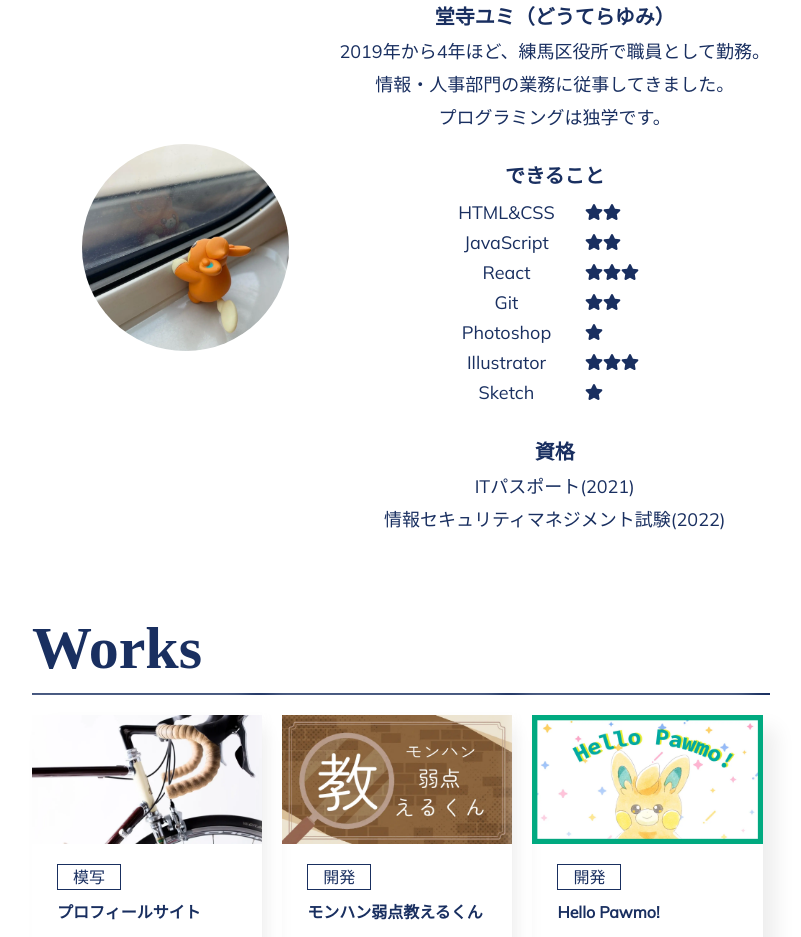
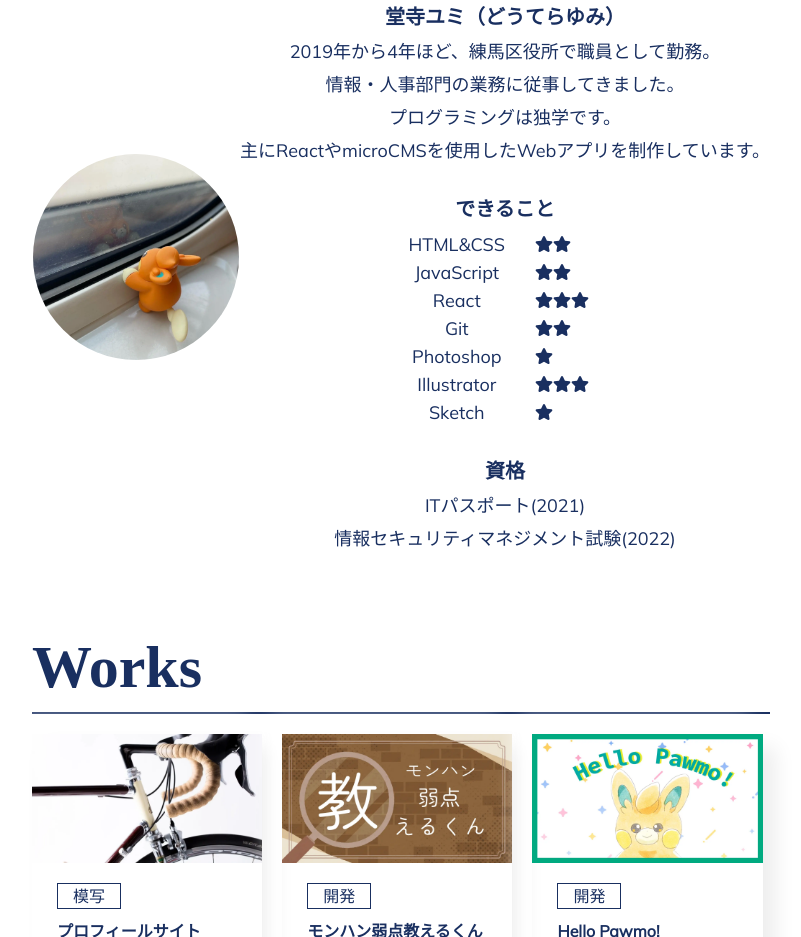
Before and after one commit to cannnny/portfolio, a React (Create React App) app: page / in a window 1280 px wide. Shown: the part 980-1917 px from the top of the page, without its empty margins (239-1040 px from the left). Built offline with nearby package versions, Linux system fonts and the light colour scheme; a web font is replaced by a local one.

Commit message:
自己紹介文を修正

```diff
--- a/src/components/About.jsx
+++ b/src/components/About.jsx
@@ -37,13 +37,14 @@ const About = () => {
             <p>2019年から4年ほど、練馬区役所で職員として勤務。</p>
             <p>情報・人事部門の業務に従事してきました。</p>
             <p>プログラミングは独学です。</p>
+            <p>主にReactやmicroCMSを使用したWebアプリを制作しています。</p>
           </div>
           <div className="introduce-inner skills">
             <h3>できること</h3>
             <div className="skill-list">
               {skillList.map((item, id) => {
                 return (
-                  <div key={id} className="skill">
+                  <div key={id} className="skill-item">
                     <div className="skill-name">{item.name}</div>
                     <div className="skill-rank">{item.rank}</div>
                   </div>
--- a/src/components/stylesheets/About.scss
+++ b/src/components/stylesheets/About.scss
@@ -39,11 +39,11 @@
     font-size: 18px;
   }
 
-  .skill {
+  .skill-item {
     display: grid;
     grid-template-columns: 1fr 1fr;
     align-items: center;
-    height: 30px;
+    height: 28px;
 
     .skill-rank {
       display: flex;
```
